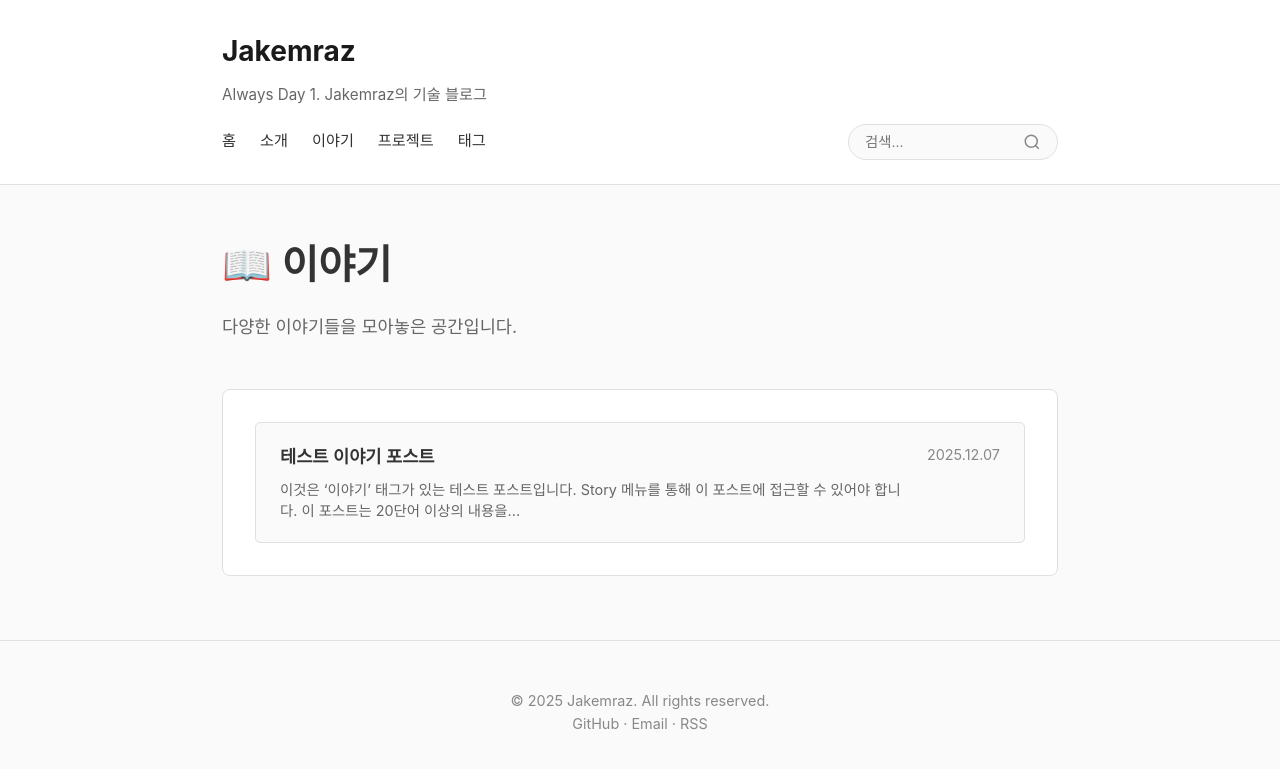
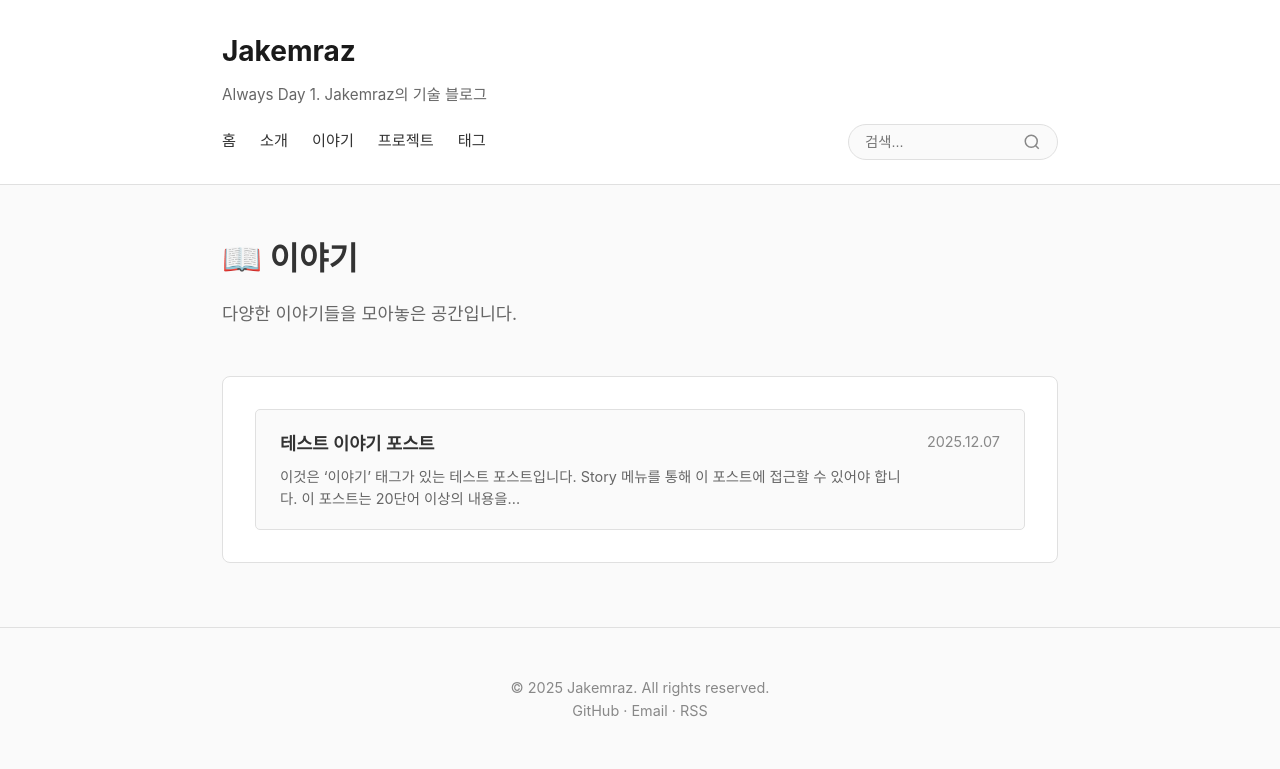
Before and after one commit to jakemraz/jakemraz.github.io, a Jekyll site: the page built from story.html, in a window 1280 px wide. Shown: the top 769 px of the page. Built offline with Jekyll 4.4.1, drawn with Linux system fonts in a browser that asks for light colours.

Commit message:
h1 글씨 크기 조정

```diff
--- a/assets/css/style.css
+++ b/assets/css/style.css
@@ -478,7 +478,7 @@ mark {
 }
 
 .page-content h1 {
-    font-size: 2.5rem;
+    font-size: 2rem;
     margin-bottom: 2rem;
 }
 
@@ -562,7 +562,7 @@ mark {
 }
 
 .about-page h1 {
-    font-size: 2.5rem;
+    font-size: 2rem;
     margin-bottom: 2rem;
 }
 
@@ -836,7 +836,7 @@ footer a:hover {
 }
 
 .projects-page h1 {
-    font-size: 2.5rem;
+    font-size: 2rem;
     margin-bottom: 1rem;
 }
 
```
